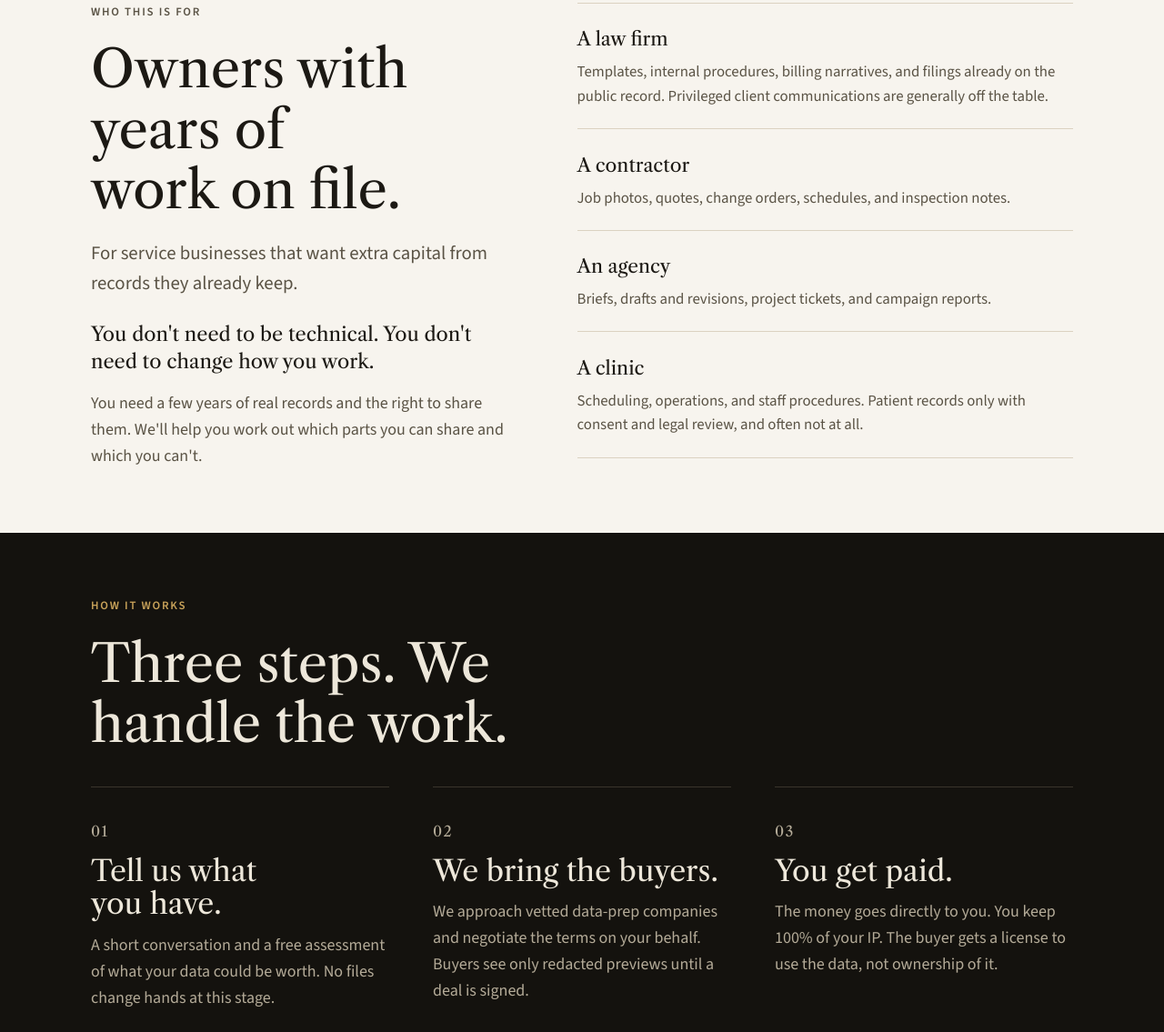
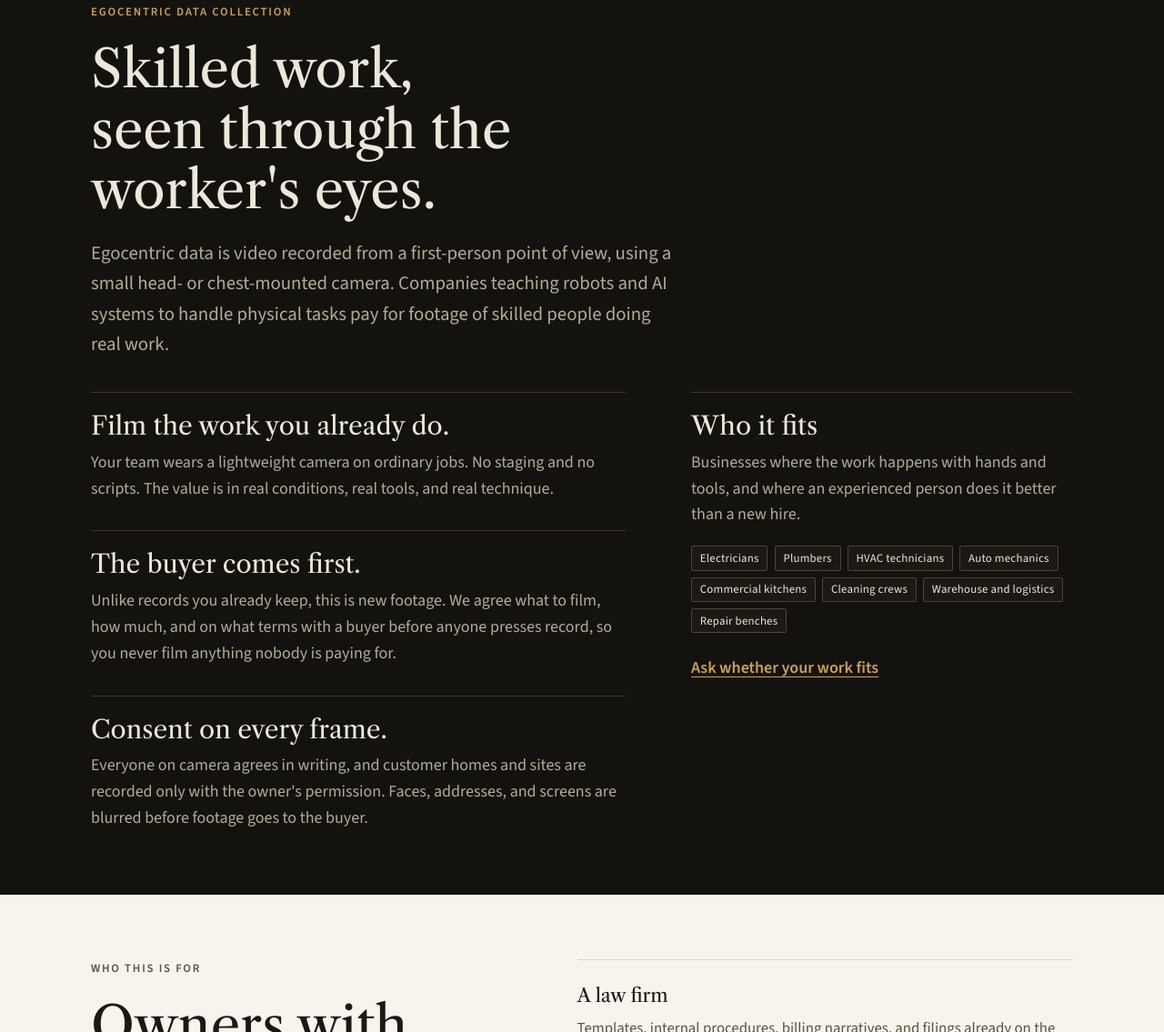
Before and after one commit to andrewwilliamson-sketch/paystreak-prod, a plain HTML site: page index.html in a window 1280 px wide. Shown: the part 1665-2800 px from the top of the page at 91% size. Drawn offline with nearby package versions, Linux system fonts and the light colour scheme.

Commit message:
Add egocentric data collection section
Co-Authored-By: Claude Opus 5.5 <noreply@anthropic.com>
Claude-Session: https://claude.ai/code/session_012Z9vaNo3amWC6KiE9WwJoE

```diff
--- a/index.html
+++ b/index.html
@@ -48,7 +48,8 @@
     "Data brokerage",
     "AI training data",
     "Data licensing",
-    "Data redaction"
+    "Data redaction",
+    "Egocentric video data"
   ],
   "audience": {
     "@type": "BusinessAudience",
@@ -244,6 +245,19 @@
     .card-open { background: transparent; border-style: dashed; }
     .card-open .text-link { margin-top: auto; padding-top: 1.25rem; }
 
+    /* ===== Egocentric ===== */
+    .ego-grid { margin-top: 2.25rem; display: grid; gap: 3rem; }
+    .ego-points { list-style: none; padding: 0; margin: 0; display: grid; gap: 2rem; }
+    .ego-points li { border-top: 1px solid var(--ink-rule); padding-top: 1.25rem; }
+    .ego-points h3 { font-size: clamp(1.4rem, 2.6vw, 1.75rem); }
+    .ego-points p { margin-top: .6rem; color: var(--on-ink-muted); }
+    .ego-fit { border-top: 1px solid var(--ink-rule); padding-top: 1.25rem; }
+    .ego-fit h3 { font-size: clamp(1.4rem, 2.6vw, 1.75rem); }
+    .ego-fit > p { margin-top: .6rem; color: var(--on-ink-muted); }
+    .ego-fit .badges { padding-top: 1.25rem; }
+    .dark .badges li { background: var(--ink-2); border-color: #4a4438; color: var(--on-ink); }
+    @media (min-width: 900px) { .ego-grid { grid-template-columns: 7fr 5fr; gap: 4.5rem; } }
+
     /* ===== Who ===== */
     .who-grid { display: grid; gap: 3rem; }
     .who-copy p + p { margin-top: 1rem; }
@@ -377,6 +391,7 @@
       </a>
       <nav class="nav" aria-label="Main">
         <a href="#data">What we look for</a>
+        <a href="#egocentric">Egocentric data</a>
         <a href="#how">How it works</a>
         <a href="#faq">Questions</a>
       </nav>
@@ -447,6 +462,40 @@
             <p>If you keep a record that few other businesses have, it's worth a conversation. Tell us what it is and we'll tell you honestly whether anyone buys it.</p>
             <a class="text-link" href="#contact">Tell us what you have</a>
           </article>
+        </div>
+      </div>
+    </section>
+
+    <!-- ========== 3b. EGOCENTRIC DATA ========== -->
+    <section class="section dark" id="egocentric" aria-labelledby="ego-title">
+      <div class="wrap">
+        <p class="eyebrow">Egocentric data collection</p>
+        <h2 class="h2" id="ego-title">Skilled work, seen through the worker's eyes.</h2>
+        <p class="lede">Egocentric data is video recorded from a first-person point of view, using a small head- or chest-mounted camera. Companies teaching robots and AI systems to handle physical tasks pay for footage of skilled people doing real work.</p>
+
+        <div class="ego-grid">
+          <ul class="ego-points" role="list">
+            <li class="reveal">
+              <h3>Film the work you already do.</h3>
+              <p>Your team wears a lightweight camera on ordinary jobs. No staging and no scripts. The value is in real conditions, real tools, and real technique.</p>
+            </li>
+            <li class="reveal">
+              <h3>The buyer comes first.</h3>
+              <p>Unlike records you already keep, this is new footage. We agree what to film, how much, and on what terms with a buyer before anyone presses record, so you never film anything nobody is paying for.</p>
+            </li>
+            <li class="reveal">
+              <h3>Consent on every frame.</h3>
+              <p>Everyone on camera agrees in writing, and customer homes and sites are recorded only with the owner's permission. Faces, addresses, and screens are blurred before footage goes to the buyer.</p>
+            </li>
+          </ul>
+          <div class="ego-fit reveal">
+            <h3>Who it fits</h3>
+            <p>Businesses where the work happens with hands and tools, and where an experienced person does it better than a new hire.</p>
+            <ul class="badges" aria-label="Good fits for egocentric data">
+              <li>Electricians</li><li>Plumbers</li><li>HVAC technicians</li><li>Auto mechanics</li><li>Commercial kitchens</li><li>Cleaning crews</li><li>Warehouse and logistics</li><li>Repair benches</li>
+            </ul>
+            <p style="margin-top:1.5rem"><a class="text-link" href="#contact">Ask whether your work fits</a></p>
+          </div>
         </div>
       </div>
     </section>
```
